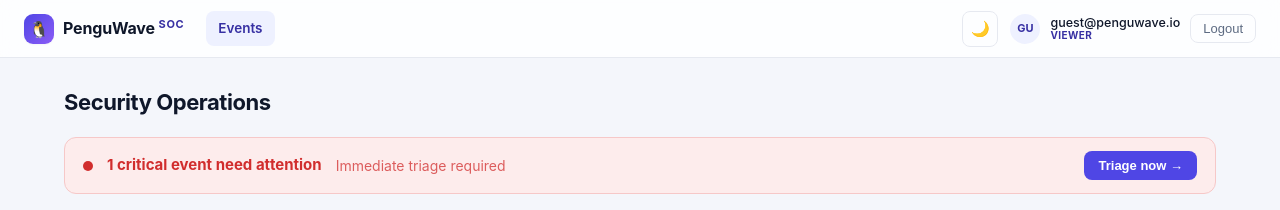
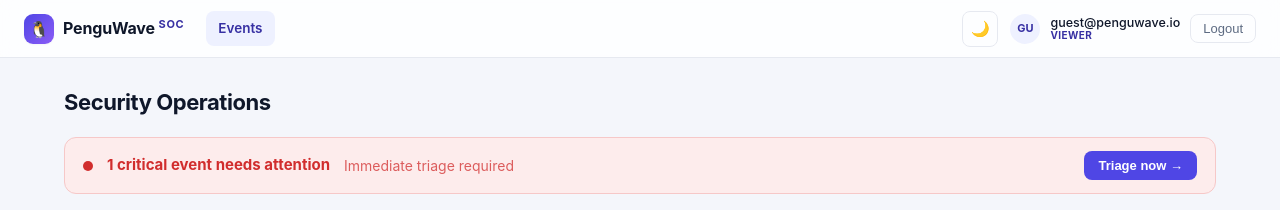
Before and after one commit to eladdamti100/PenguWave-Task, a React (Vite) app: page /events in a window 1280 px wide. Both pictures are taken after a click on the button "👁 Continue as guest (read-only)". Shown: the top 210 px of the page. Built offline with nearby package versions, Linux system fonts and the light colour scheme.

Commit message:
fix(ui): correct subject-verb agreement in the posture banner
'1 critical event needs attention' / 'N critical events need attention',
and 'is open' / 'are open' for the high-severity banner.

```diff
--- a/src/components/Overview.tsx
+++ b/src/components/Overview.tsx
@@ -124,7 +124,9 @@ function PostureBanner({
     return (
       <div className="posture posture-critical">
         <span className="posture-pulse" aria-hidden="true" />
-        <strong>{openCritical} critical event{openCritical > 1 ? "s" : ""} need attention</strong>
+        <strong>
+          {openCritical} critical event{openCritical > 1 ? "s" : ""} need{openCritical > 1 ? "" : "s"} attention
+        </strong>
         <span className="muted">Immediate triage required</span>
         <button className="btn-primary sm" onClick={() => onSelectSeverity("CRITICAL")}>
           Triage now →
@@ -136,7 +138,9 @@ function PostureBanner({
     return (
       <div className="posture posture-high">
         <span className="posture-pulse" aria-hidden="true" />
-        <strong>{openHigh} high-severity event{openHigh > 1 ? "s" : ""} open</strong>
+        <strong>
+          {openHigh} high-severity event{openHigh > 1 ? "s are" : " is"} open
+        </strong>
         <span className="muted">Review when able</span>
         <button className="btn-primary sm" onClick={() => onSelectSeverity("HIGH")}>
           Review →
```
